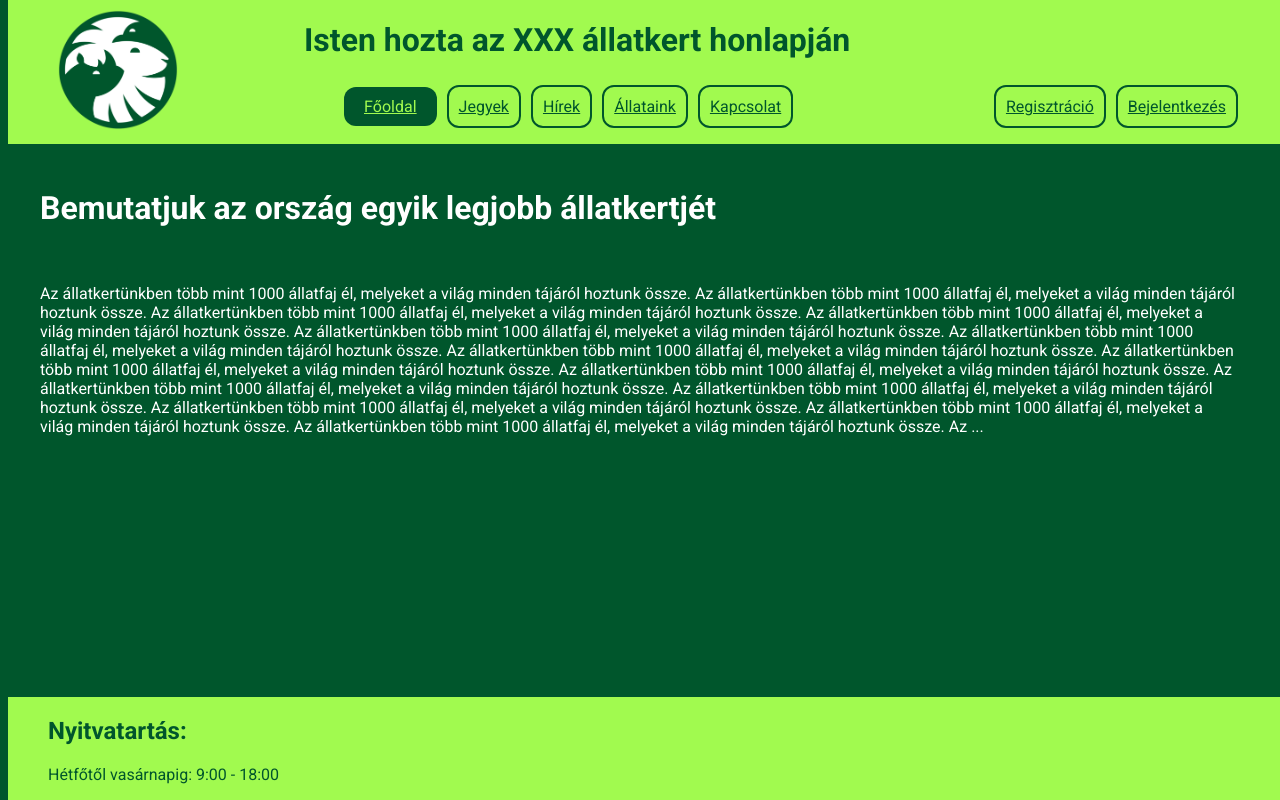
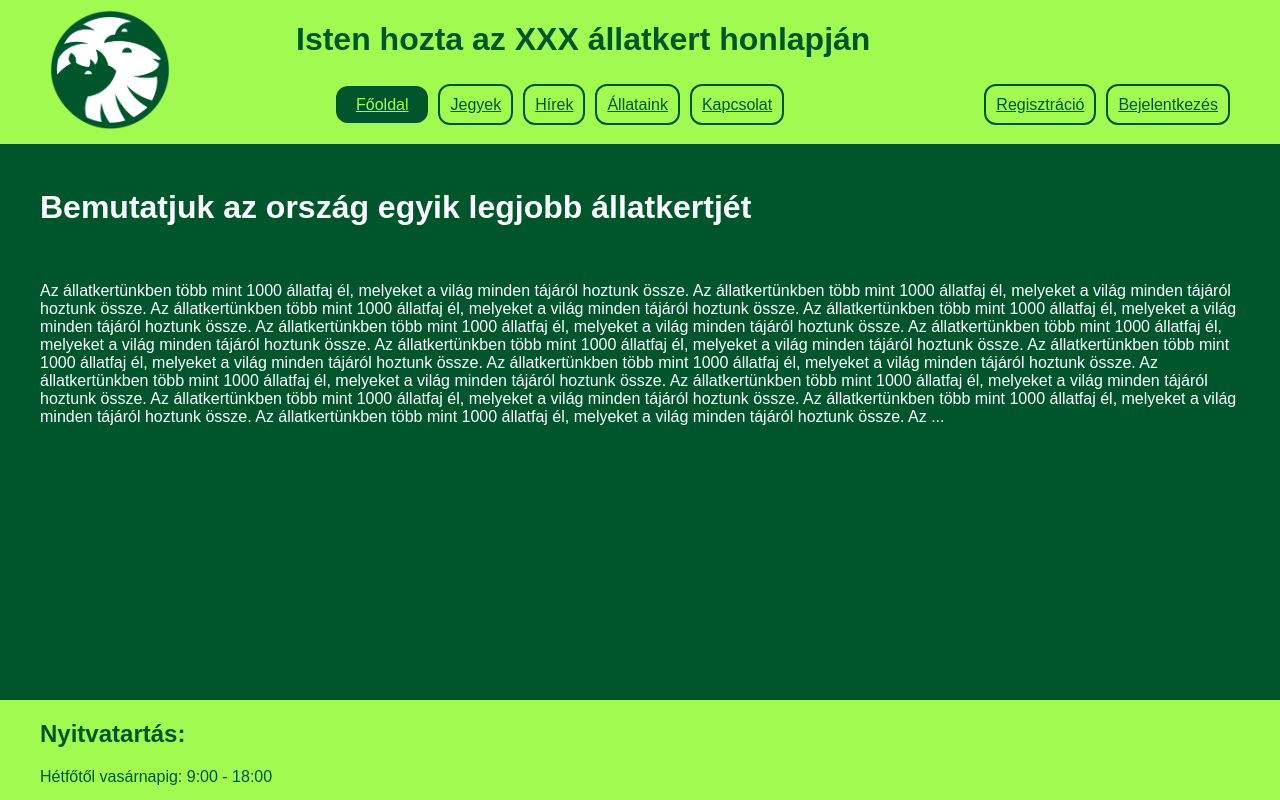
Before and after one commit to VinceSzvi94/webterv_allatkert, a PHP site: page /index.html in a window 1280 px wide. Run offline with PHP 8.4, Linux system fonts and the light colour scheme.

Commit message:
style.css update

```diff
--- a/css/style.css
+++ b/css/style.css
@@ -1,6 +1,6 @@
 body {
     background-color: #00562C;
-    font-family: 'Roboto', sans-serif;
+    font-family: sans-serif;
 }
 
 /*
@@ -13,8 +13,9 @@ header {
     background-color: #A1FA4F;
     position: fixed;
     top: 0;
+    left: 0;
     width: 100%;
-    z-index: 100;
+    /* z-index: 100; */
 }
 header img {
     height: 120px;
@@ -137,14 +138,18 @@ Külön wrapper azért van hogy a header színe kiérjen a lap széléig, de a s
 footer {
     color: #00562C;
     background-color: #A1FA4F;
+    position: fixed;
+    bottom: 0;
+    left: 0;
+    width: 100%;
+    height: 100px;
+    /* z-index: 100; */
     justify-content: space-around;
     align-items: center;
-    position: fixed;
-    bottom: 0;
-    width: 100%;
-    z-index: 100;
 }
 .footer-content-wrapper {
     max-width: 1200px;
     margin: 0 auto;
+    justify-content: space-around;
+	align-items: center;
 }
--- a/index.html
+++ b/index.html
@@ -6,7 +6,6 @@
     <meta name="viewport" content="width=device-width, initial-scale=1.0" />
     <meta name="author" content="Kormos Sándor, Szigetvári Vince" />
     <title>Főoldal | XXX állatkert</title>
-    <link href="https://fonts.googleapis.com/css2?family=Roboto:wght@400;700&display=swap" rel="stylesheet" />
     <link rel="stylesheet" href="css/style.css" />
     <link rel="icon" href="img/zoo3.png" />
 </head>
```
Also changed, not shown: README.md, 1 other file.
